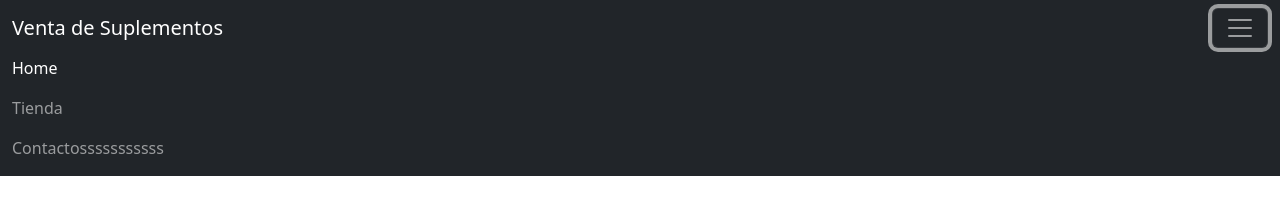
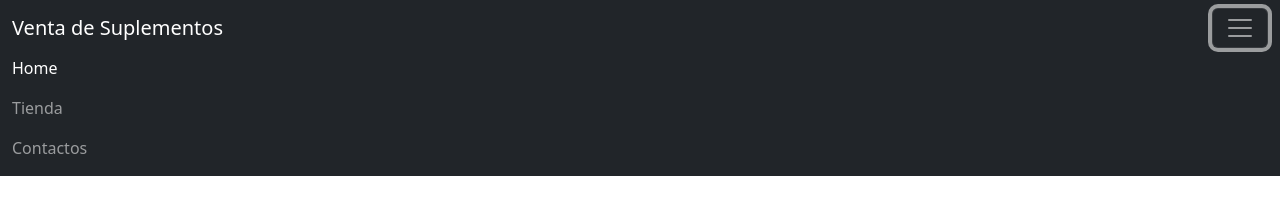
Before and after one commit to julianaguirre30/Sumplementos-Aguirre-, a React (Create React App) app: page / in a window 1280 px wide. Both pictures are taken after a click on the button "Toggle navigation". Shown: the top 218 px of the page. Built offline with nearby package versions, Linux system fonts and the light colour scheme.

Commit message:
Entrega Nº2

```diff
--- a/src/components/NavBar.js
+++ b/src/components/NavBar.js
@@ -12,7 +12,7 @@ const NavBar=()=>{
                 <div className="navbar-nav">
                     <a className="nav-link active" aria-current="page" href="#">Home</a>
                     <a className="nav-link" href="#">Tienda</a>
-                    <a className="nav-link" href="#">Contactosssssssssss</a>
+                    <a className="nav-link" href="#">Contactos</a>
                 </div>
             </div>
         </div>
```
